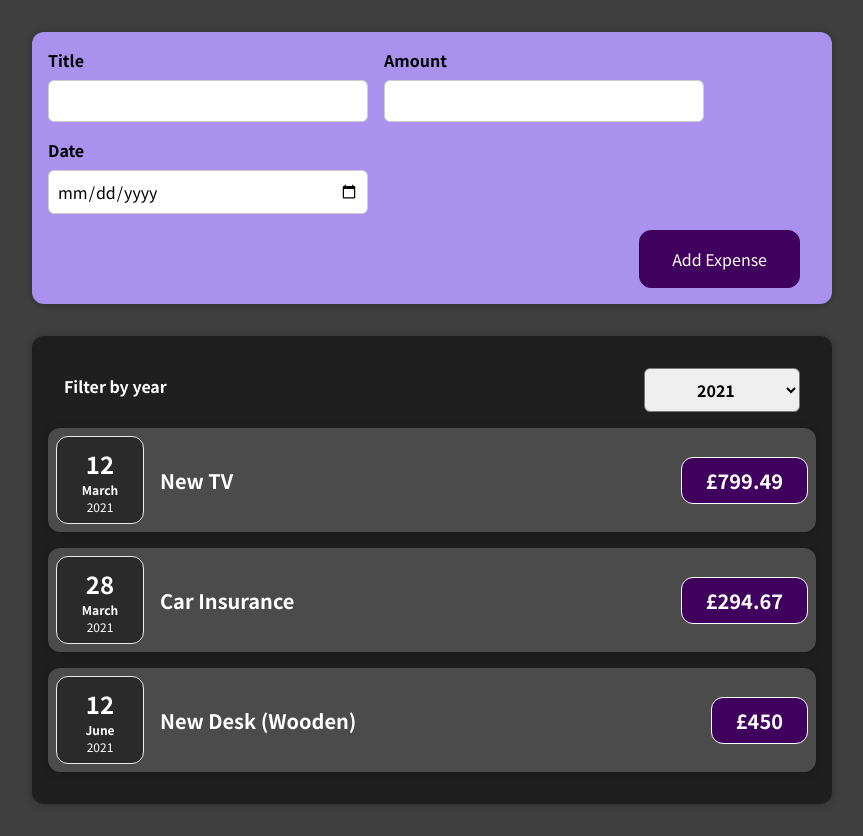
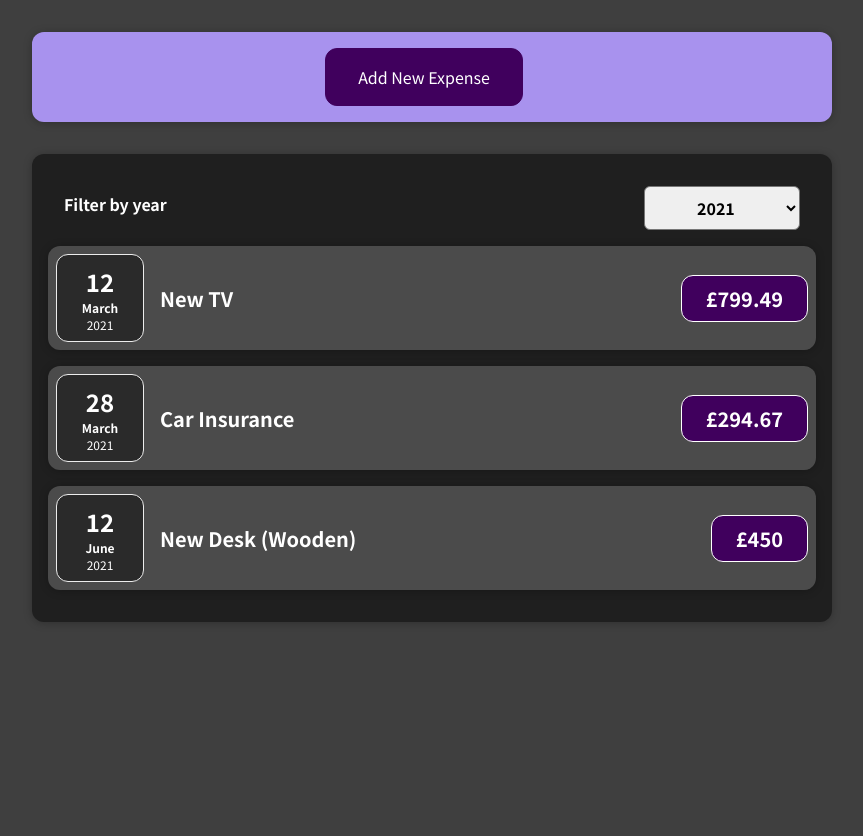
Before and after one commit to Cindywritescode/react-expense-tracker, a React (Create React App) app: page / in a window 1280 px wide. Shown: the whole page, without its empty margins (208-1071 px from the left). After the commit the page ends 800 px from the top, so only its background shows below. Built offline with nearby package versions, Linux system fonts and the light colour scheme.

Commit message:
add new expense funtion added

```diff
--- a/src/components/Expenses/ExpenseItem.js
+++ b/src/components/Expenses/ExpenseItem.js
@@ -7,13 +7,16 @@
 const ExpenseItem = (props) => {
 
   return (
+    <li>
       <Card className="expense-item">
         <ExpenseDate date={props.date}/>
         <div className="expense-item__description">
           <h2>{props.title}</h2>
           <div className="expense-item__price">£{props.amount}</div>
         </div>
-  </Card>);
-}
+      </Card>
+    </li>
+  );
+};
 
 export default ExpenseItem;
--- a/src/components/Expenses/Expenses.js
+++ b/src/components/Expenses/Expenses.js
@@ -1,8 +1,8 @@
 import React, { useState } from 'react';
 
 import Card from '../UI/Card';
-import ExpenseItem from './ExpenseItem';
 import ExpensesFilter from './ExpensesFilter';
+import ExpensesList from './ExpensesList';
 import './Expenses.css';
 
 const Expenses = (props) => {
@@ -16,20 +16,14 @@
     return expense.date.getFullYear() === parseInt(filteredYear);
   });
 
+
   return (
     <Card className="expenses">
       <ExpensesFilter
         selected={filteredYear}
         onChangeFilter={filterChangeHandler}
       />
-      {filteredExpenses.map((expense) => (
-        <ExpenseItem
-          key={expense.id}
-          title={expense.title}
-          amount={expense.amount}
-          date={expense.date}
-        />
-      ))}
+      <ExpensesList items={filteredExpenses}/>
     </Card>
   );
 };
--- /dev/null
+++ b/src/components/Expenses/ExpensesList.css
@@ -0,0 +1,9 @@
+.expenses-list {
+  list-style: none;
+  padding: 0;
+}
+
+.expenses-list__fallback {
+  color: white;
+  text-align: center;
+}
--- /dev/null
+++ b/src/components/Expenses/ExpensesList.js
@@ -0,0 +1,26 @@
+import './ExpensesList.css';
+import React from 'react';
+import ExpenseItem from './ExpenseItem';
+
+const ExpensesList = ({
+  items
+}) => {
+
+  if (items.length === 0) {
+    return <h2 className="expenses-list__fallback">No expense found!</h2>;
+  }
+  return (
+    <ul className="expenses-list">
+      {items.map((expense) => (
+        <ExpenseItem
+          key={expense.id}
+          title={expense.title}
+          amount={expense.amount}
+          date={expense.date}
+        />
+      ))}
+    </ul>
+  );
+};
+
+export default ExpensesList;
--- a/src/components/NewExpense/ExpenseForm.js
+++ b/src/components/NewExpense/ExpenseForm.js
@@ -2,7 +2,10 @@
 import "./ExpenseForm.css"
 
 
-const ExpenseForm = (props) => {
+const ExpenseForm = ({
+  onSaveExpenseData,
+  onCancel
+}) => {
   const [enteredTitle, setEnteredTitle] = useState('');
   const [enteredAmount, setEnteredAmount] = useState('');
   const [enteredDate, setEnteredDate] = useState('');
@@ -50,7 +53,7 @@
       date: new Date(enteredDate)
     };
 
-    props.onSaveExpenseData(expenseData);
+    onSaveExpenseData(expenseData);
     setEnteredTitle('');
     setEnteredAmount('');
     setEnteredDate('');
@@ -89,6 +92,7 @@
       </div>
     </div>
     <div className="new-expense__actions">
+      <button type="button" onClick={onCancel}>Cancel</button>
       <button type="submit">Add Expense</button>
     </div>
   </form>
--- a/src/components/NewExpense/NewExpense.js
+++ b/src/components/NewExpense/NewExpense.js
@@ -1,18 +1,32 @@
+import React, { useState } from 'react';
 import ExpenseForm from './ExpenseForm';
 import './NewExpense.css';
 
-const NewExpense = (props) => {
+const NewExpense = ({
+  onAddExpense
+}) => {
+  const [isEditing, setIsEditing] = useState(false);
+
   const saveExpenseDataHandler = (enteredExpenseData) => {
     const expenseData = {
       ...enteredExpenseData,
-      id : Math.random().toString()
+      id: Math.random().toString()
     };
-    props.onAddExpense(expenseData);
+    onAddExpense(expenseData);
+  };
+
+  const startEditingHandler = () => {
+    setIsEditing(true);
+  };
+
+  const stopEditingHandler = () => {
+    setIsEditing(false);
   };
 
   return (
     <div className="new-expense">
-      <ExpenseForm onSaveExpenseData={saveExpenseDataHandler} />
+      {!isEditing && <button onClick={startEditingHandler}>Add New Expense</button>}
+      {isEditing && <ExpenseForm onSaveExpenseData={saveExpenseDataHandler} onCancel={stopEditingHandler}/>}
     </div>
   );
 };
```
Lines whose indentation alone changed are shown as unchanged.
